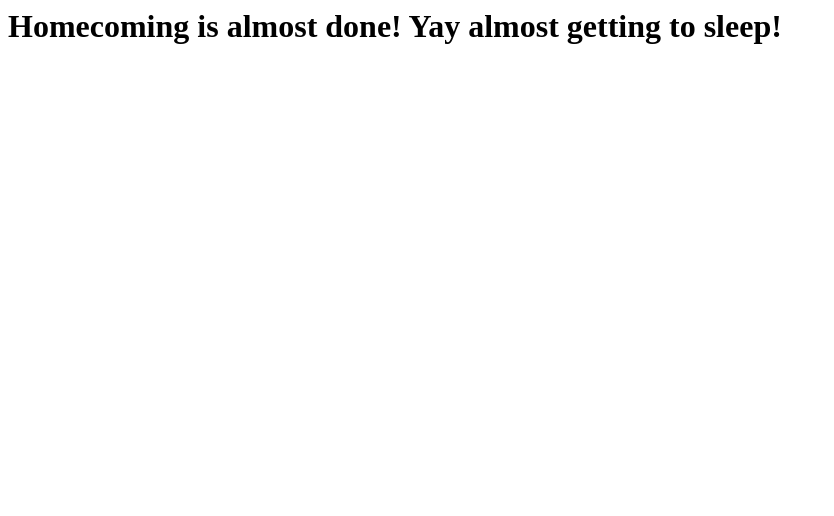
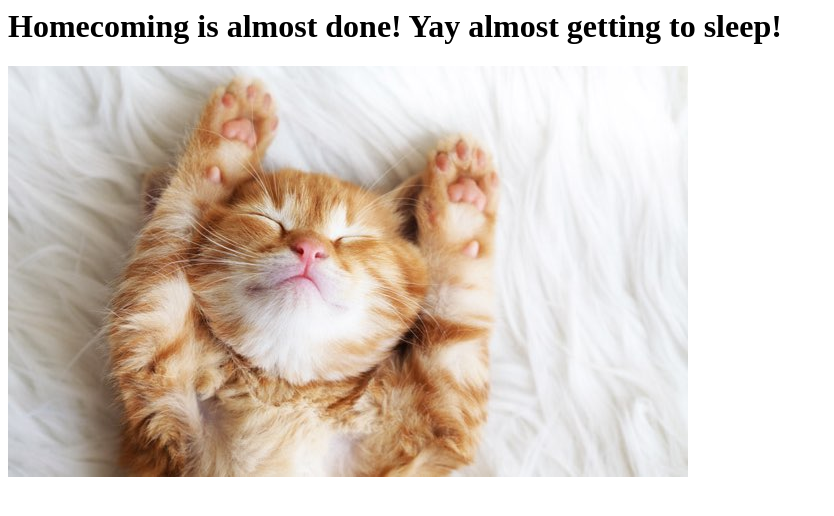
Before and after one commit to chandlere26/chandlere26.github.io, a plain HTML site: page index.html in a window 1280 px wide. Shown: the whole page, without its empty margins (0-834 px from the left). Drawn offline with Linux system fonts and the light colour scheme.

Commit message:
kitten!
kitten!

```diff
--- a/index.html
+++ b/index.html
@@ -4,5 +4,6 @@
 </head>
 <body>
 <h1>Homecoming is almost done! Yay almost getting to sleep!</h1>
+ <img src='kitten.jpg' alt='logo'/>
 </body>
 </html>
```
Also changed, not shown: kitten.jpg (added).
